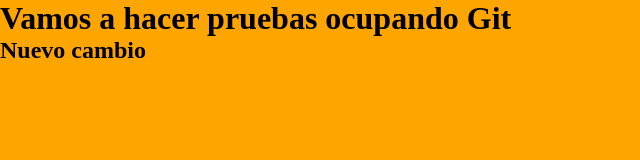
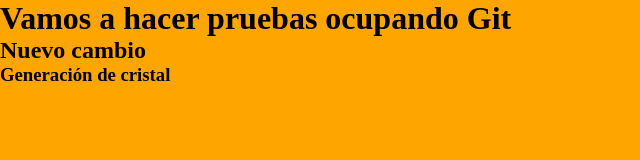
Before and after one commit to IsmaelMarin/curso_git, a plain HTML site: page index.html in a window 1280 px wide. Shown: the whole page, without its empty margins (0-640 px from the left). Drawn offline with Linux system fonts and the light colour scheme.

Commit message:
Nueva modificacion

```diff
--- a/index.html
+++ b/index.html
@@ -9,5 +9,6 @@
 <body>
     <h1>Vamos a hacer pruebas ocupando Git</h1>
     <h2>Nuevo cambio</h2>
+    <h3>Generación de cristal</h3>
 </body>
 </html>
```
